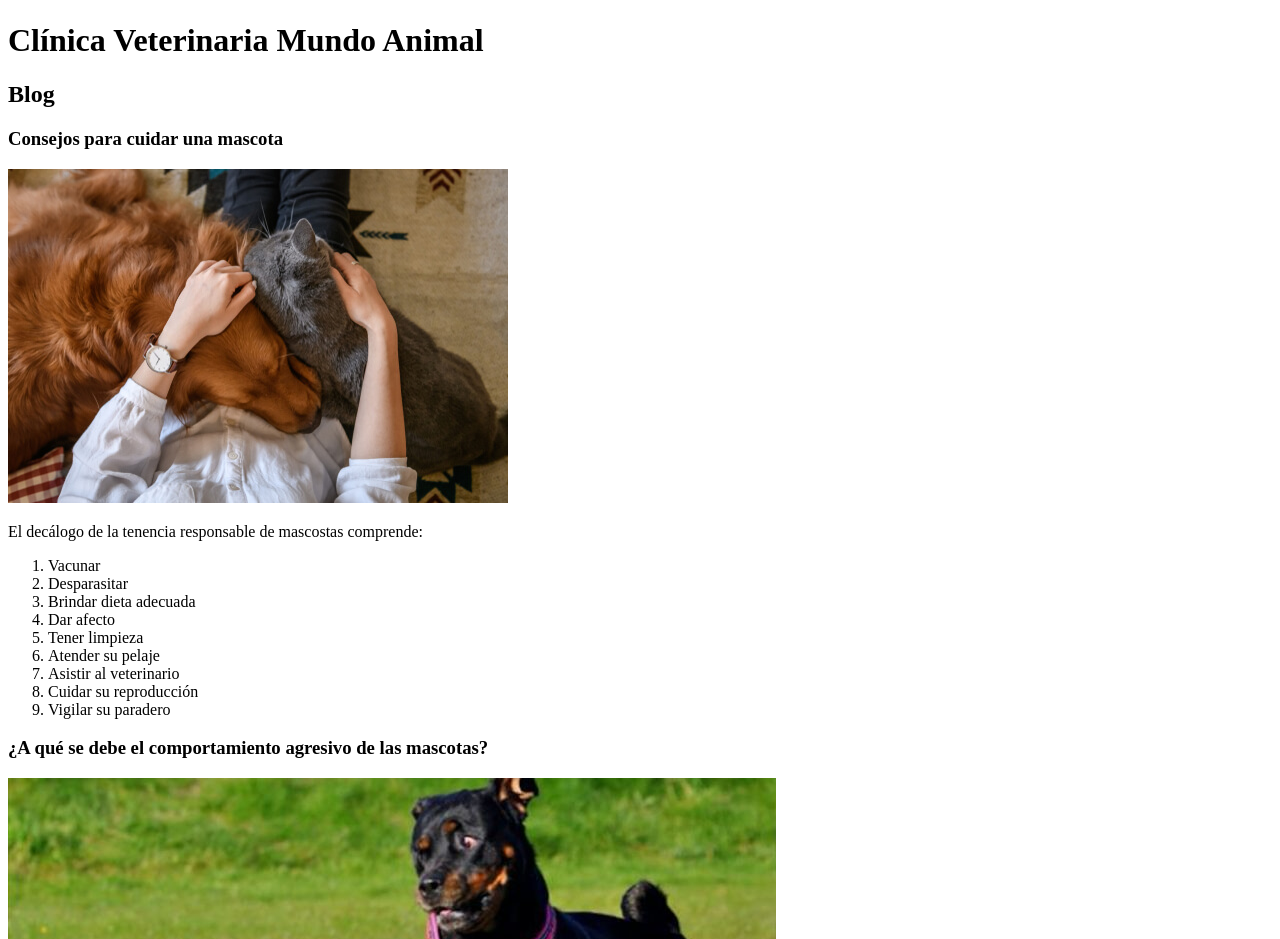
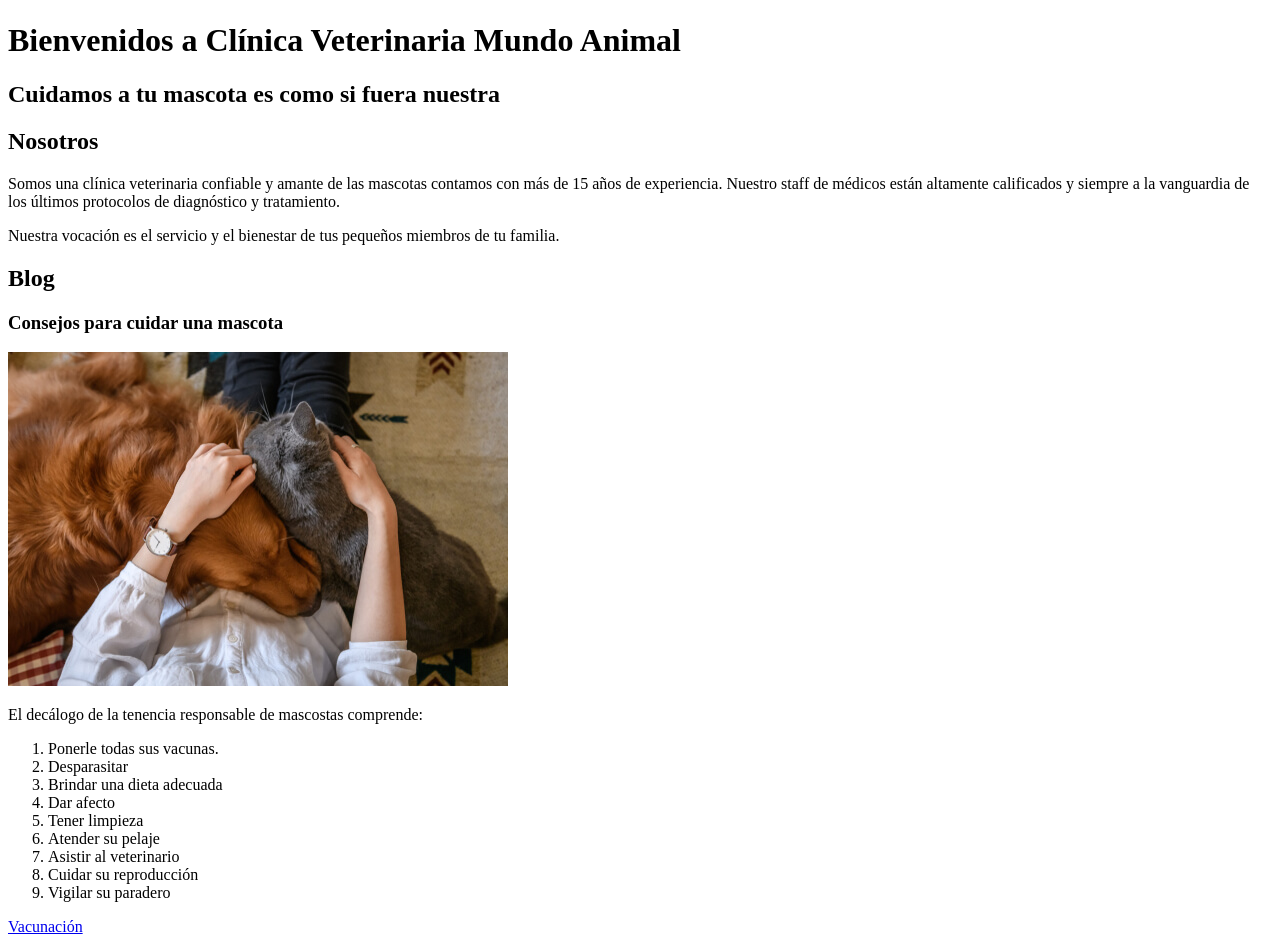
Before and after one commit to maryngridrgz/frontend-g15-reto1, a plain HTML site: page index.html in a window 1280 px wide. Shown: the part 319-1258 px from the top of the page. Drawn offline with Linux system fonts and the light colour scheme.

Commit message:
Se agregó Nosotros y vínculo a vacunacion.html

```diff
--- a/index.html
+++ b/index.html
@@ -13,19 +13,29 @@
             <img src="https://i.postimg.cc/cHw5z7Jp/mundo-Animal-Portada1.jpg"
             alt="Portada de Mundo Animal"/>
         </figure>
-        <h1>Clínica Veterinaria Mundo Animal</h1>
+        <hgroup>
+            <h1>Bienvenidos a Clínica Veterinaria Mundo Animal</h1>
+            <h2>Cuidamos a tu mascota es como si fuera nuestra</h2>
+        </hgroup>
     </header>
     <main>
-        <section>
+        <article>
+            <h2>Nosotros</h2>
+            <p>Somos una clínica veterinaria confiable y amante de las mascotas contamos con más de 15 años de
+            experiencia. Nuestro staff de médicos están altamente calificados y siempre a la vanguardia de
+            los últimos protocolos de diagnóstico y tratamiento.</p>
+            <p>Nuestra vocación es el servicio y el bienestar de tus pequeños miembros de tu familia.</p>
+        </article>
+        <div>
             <h2>Blog</h2>
             <article>
                 <h3>Consejos para cuidar una mascota</h3>
                 <img src="/img/cuidadoResponsableMascota.jpg" alt="Cuidado responsable de una mascota"/>
                 <p>El decálogo de la tenencia responsable de mascostas comprende: </p>
                 <ol>
-                    <li>Vacunar</li>
+                    <li>Ponerle todas sus vacunas.</li>
                     <li>Desparasitar</li>
-                    <li>Brindar dieta adecuada</li>
+                    <li>Brindar una dieta adecuada</li>
                     <li>Dar afecto</li>
                     <li>Tener limpieza</li>
                     <li>Atender su pelaje</li>
@@ -33,6 +43,10 @@
                     <li>Cuidar su reproducción</li>
                     <li>Vigilar su paradero</li>
                 </ol>
+                <aside>
+                    <a href="./vacunacion.html">Vacunación</a>
+                    <!-- <a href="./alimentacion.html">Alimentación de caninos</a> -->
+                </aside>
             </article>
             <article>
                 <h3>¿A qué se debe el comportamiento agresivo de las mascotas?</h3>
@@ -53,7 +67,11 @@
                     <li>Se encuentran mal o están enfermos.</li>
                 </ul>
             </article>
-        </section>
+        </div>
+
     </main>
+    <aside>
+
+    </aside>
 </body>
 </html>
```
Also changed, not shown: vacunacion.html (renamed from tablas.html, +1 -0 lines).
